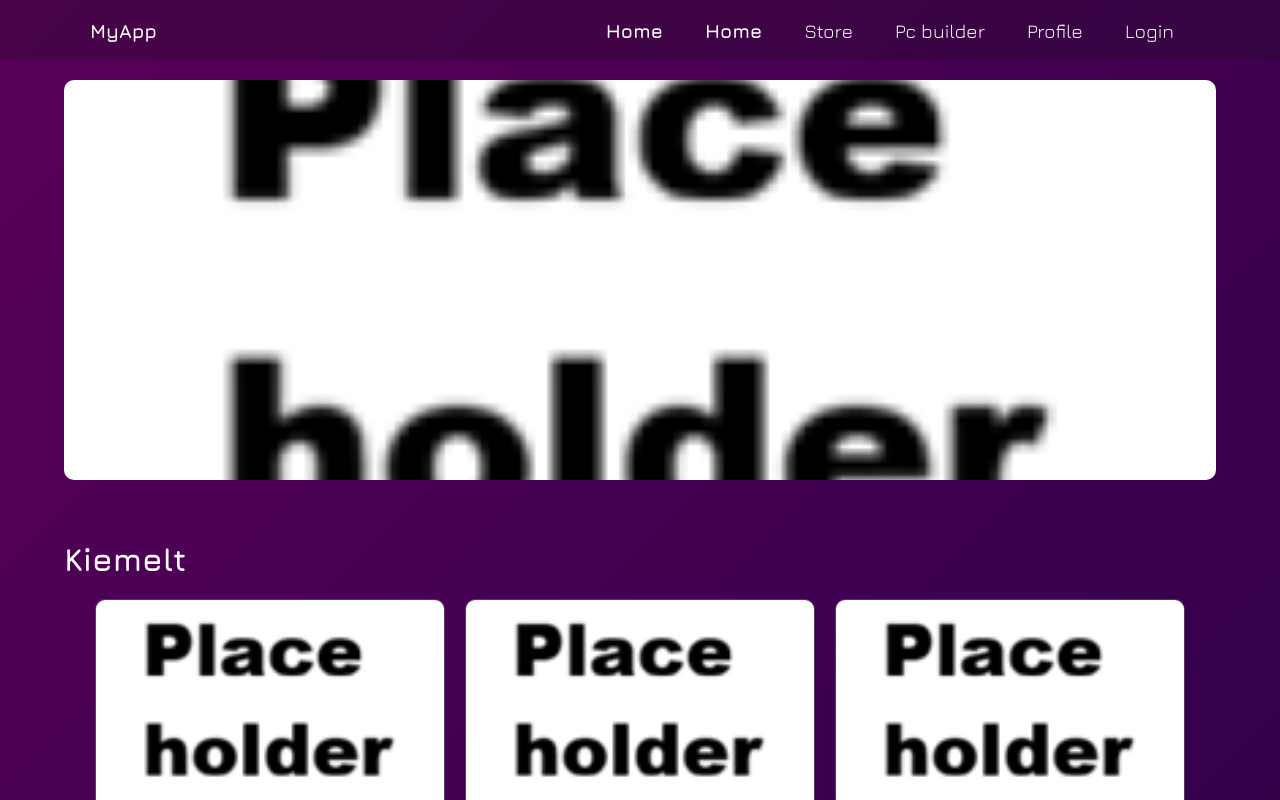
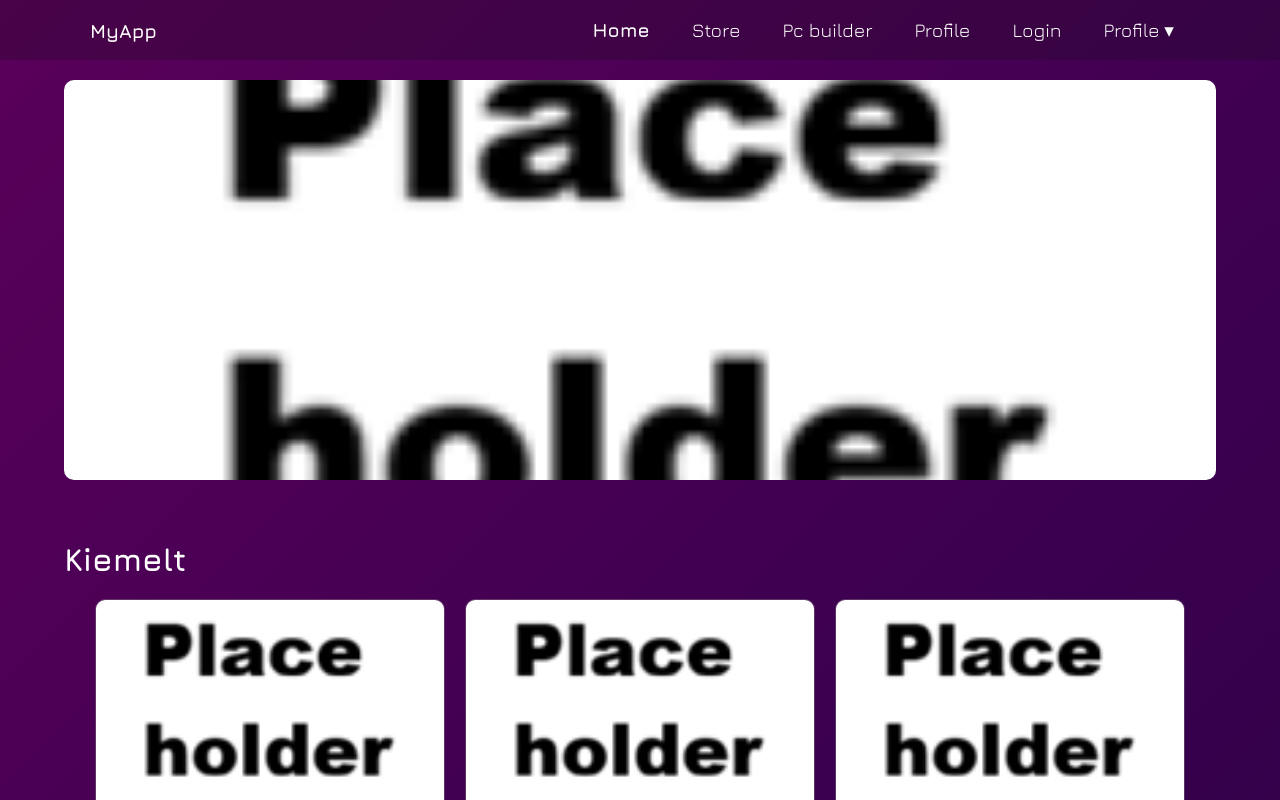
Before and after one commit to benkolon152/Szerviz-projekt, a SvelteKit app in the folder prj/: page / in a window 1280 px wide. Shown: the top 800 px of the page. Built offline with nearby package versions, Linux system fonts and the light colour scheme.

Commit message:
profileDropdown

```diff
--- a/prj/src/routes/+page.svelte
+++ b/prj/src/routes/+page.svelte
@@ -1,8 +1,12 @@
 <script>
   let isOpen = false;
+  let isProfileOpen = false;
 
   function toggle() {
     isOpen = !isOpen;
+  }
+  function toggleProfile() {
+    isProfileOpen = !isProfileOpen;
   }
 </script>
 
@@ -16,11 +20,24 @@
 
     <ul class:open={isOpen}>
       <li><a href="/"><b>Home</b></a></li>
-      <li><a href="/"><b>Home</b></a></li>
       <li><a href="/shop">Store</a></li>
       <li><a href="/pcbuild">Pc builder</a></li>
       <li><a href="/">Profile</a></li>
       <li><a href="/login">Login</a></li>
+      <li class="profile-dropdown">
+        <button class="dropdown-trigger" on:click={toggleProfile}>
+          Profile ▾
+        </button>
+
+        {#if isProfileOpen}
+          <div class="dropdown-menu">
+            <a href="/profile">My Account</a>
+            <a href="/orders">Orders</a>
+            <hr />
+            <a href="/logout" class="logout">Logout</a>
+          </div>
+        {/if}
+      </li>
     </ul>
   </div>
 </nav>
--- a/prj/src/routes/shop/+page.svelte
+++ b/prj/src/routes/shop/+page.svelte
@@ -1,4 +1,4 @@
-<script>
+    <script>
   let isOpen = false;
 
   function toggle() {
--- a/prj/static/app.css
+++ b/prj/static/app.css
@@ -381,9 +381,68 @@ min-width: 900px;
   text-decoration: none;
 }
 
+.profile-dropdown {
+  position: relative;
+  display: inline-block;
+}
+
+.dropdown-trigger {
+  background: none;
+  border: none;
+  color: white;
+  font-family: inherit;
+  font-size: 1.2rem;
+  cursor: pointer;
+  padding: 0;
+}
+
+.dropdown-menu {
+  position: absolute;
+  top: 100%;
+  right: 0;
+  background: #25003e; /* Matches your theme */
+  min-width: 160px;
+  box-shadow: 0px 8px 16px rgba(0,0,0,0.4);
+  z-index: 1000;
+  border-radius: 8px;
+  margin-top: 10px;
+  overflow: hidden;
+  border: 1px solid rgba(255, 255, 255, 0.1);
+}
+
+.dropdown-menu a {
+  color: white;
+  padding: 12px 16px;
+  text-decoration: none;
+  display: block;
+  font-size: 0.9rem !important;
+  transition: background 0.2s;
+}
+
+.dropdown-menu a:hover {
+  background-color: rgba(255, 255, 255, 0.1);
+}
+
+.dropdown-menu hr {
+  border: 0;
+  border-top: 1px solid rgba(255, 255, 255, 0.1);
+  margin: 0;
+}
+
+.logout {
+  color: #ff4d4d !important; /* Slight red tint for logout */
+}
+
 /* ----------------------------MEDIA QUERIES---------------------------- */
-/* Since flexbox handles most of the fluidity, we only need a breakpoint for specific UI changes like the mobile menu. */
 @media (max-width: 768px) {
+  .dropdown-menu {
+    position: static;
+    width: 100%;
+    box-shadow: none;
+    background: rgba(0,0,0,0.2);
+    margin-top: 5px;
+  }
+
   .hamburger {
     display: block;
     z-index: 100;
```
